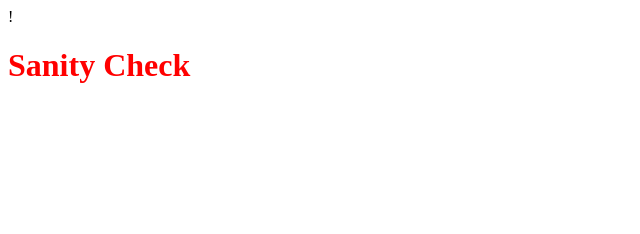
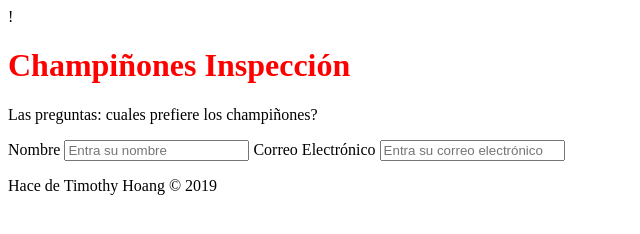
Before and after one commit to timOTdev/0157_build_a_survey_form_FCC, a plain HTML site: page index.html in a window 1280 px wide. Shown: the whole page, without its empty margins (0-640 px from the left). Drawn offline with Linux system fonts and the light colour scheme.

Commit message:
Add 6 user stories

```diff
--- a/index.html
+++ b/index.html
@@ -12,15 +12,28 @@
 </head>
 
 <body>
-  <h1>Sanity Check</h1>
+  <header>
+    <h1 id="title">Champiñones Inspección</h1>
+    <p id="description">Las preguntas: cuales prefiere los champiñones?</p>
+  </header>
+  <form id="survey-form">
+    <label for="name">Nombre
+      <input id="name" type="text" name="name" placeholder="Entra su nombre" required />
+    </label>
+    <label for="email">Correo Electrónico
+      <input id="email" type="email" name="email" placeholder="Entra su correo electrónico" required />
+    </label>
+  </form>
+  <footer>
+    <p>Hace de Timothy Hoang ©
+      <span id="currentYear"></span>
+    </p>
+  </footer>
+
   <!--
-
   Hello Camper!
-
   For now, the test suite only works in Chrome! Please read the README below in the JS Editor before beginning. Feel free to delete this message once you have read it. Good luck and Happy Coding!
-
   - The freeCodeCamp Team
-
   -->
   <script src="index.js"></script>
   <script src="https://cdn.freecodecamp.org/testable-projects-fcc/v1/bundle.js"></script>
--- a/index.js
+++ b/index.js
@@ -25,4 +25,6 @@ INSTRUCTIONS:
 // PLEASE NOTE: Adding global style rules using the * selector, or by adding rules to body {..} or html {..}, or to all elements within body or html, i.e. h1 {..}, has the potential to pollute the test suite's CSS. Try adding: * { color: red }, for a quick example!
 
 // Once you have read the above messages, you can delete all comments.
-console.log("hello world")
+const footerDate = document.getElementById("currentYear")
+
+footerDate.innerText = new Date().getFullYear()
```
